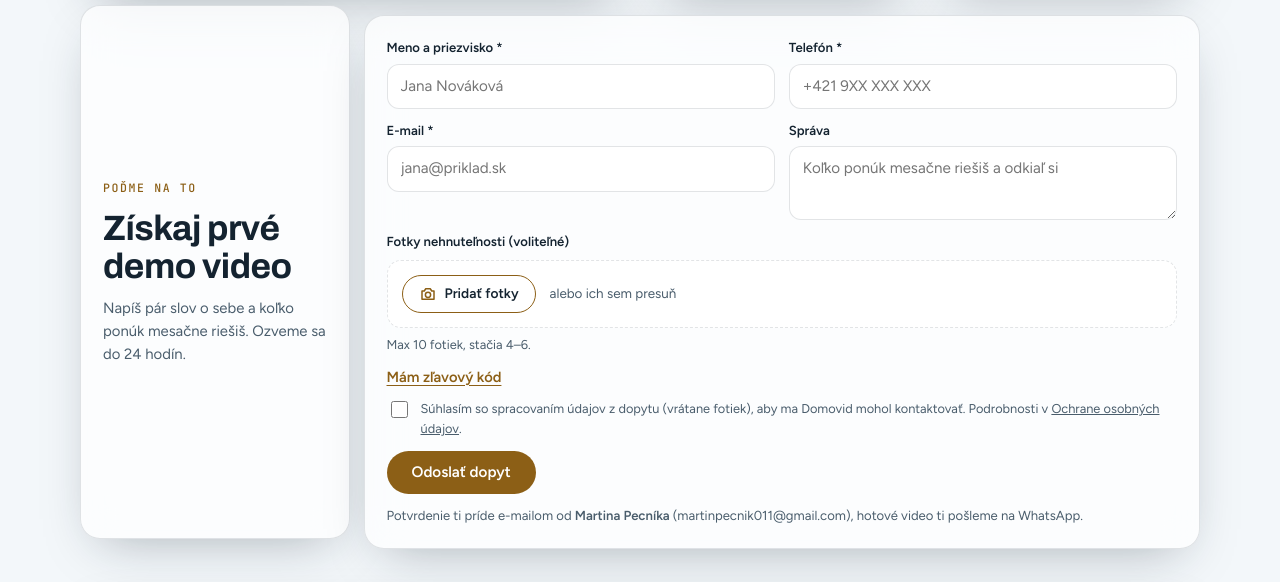
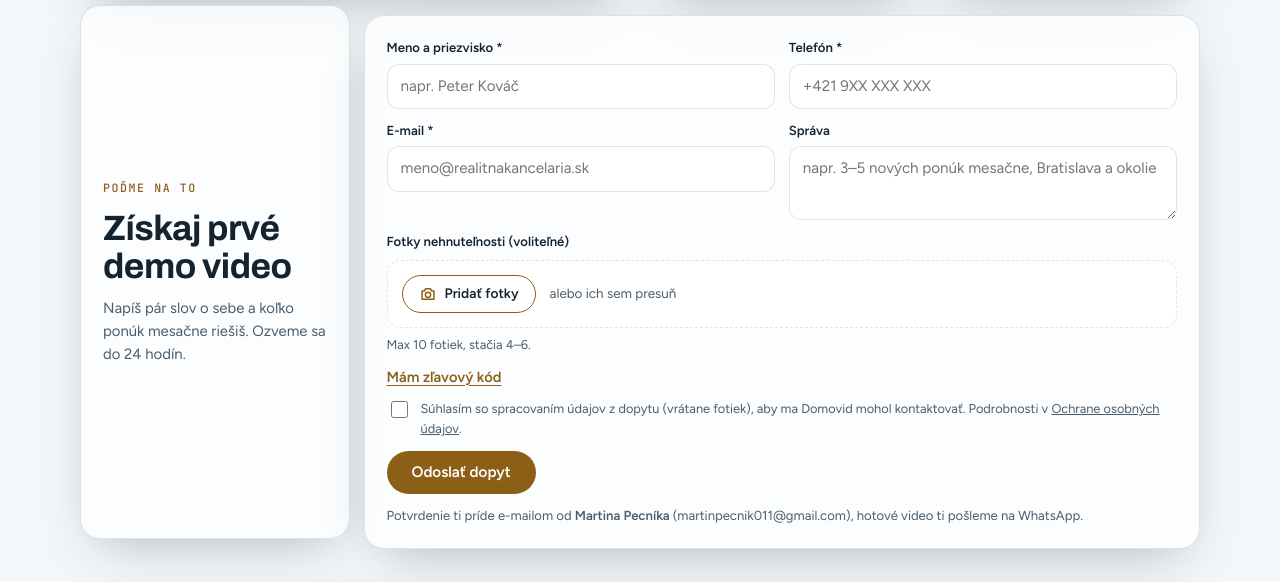
Before and after one commit to martinpecnik011/domovid-web, an Astro site: page / in a window 1280 px wide. Shown: the part 2065-2647 px from the top of the page. Built offline with nearby package versions, Linux system fonts and the light colour scheme; Astro itself is replaced by a stand-in of ours; no server answers.

Commit message:
Formulár: profesionálne vzorové texty (meno, e-mail, správa)

```diff
--- a/src/components/LeadForm.astro
+++ b/src/components/LeadForm.astro
@@ -7,7 +7,7 @@ const hasCodes = Object.keys(DISCOUNT_CODES).length > 0;
       <form class="tile lead-form span-3" id="lead-form" novalidate>
         <div class="field">
           <label for="name">Meno a priezvisko *</label>
-          <input type="text" id="name" name="name" placeholder="Jana Nováková" autocomplete="name" required aria-describedby="name-err">
+          <input type="text" id="name" name="name" placeholder="napr. Peter Kováč" autocomplete="name" required aria-describedby="name-err">
           <span class="field-err" id="name-err" hidden>Napíš svoje meno.</span>
         </div>
         <div class="field">
@@ -17,12 +17,12 @@ const hasCodes = Object.keys(DISCOUNT_CODES).length > 0;
         </div>
         <div class="field">
           <label for="email">E-mail *</label>
-          <input type="email" id="email" name="email" placeholder="jana@priklad.sk" autocomplete="email" required aria-describedby="email-err">
+          <input type="email" id="email" name="email" placeholder="meno@realitnakancelaria.sk" autocomplete="email" required aria-describedby="email-err">
           <span class="field-err" id="email-err" hidden>Zadaj platný e-mail, pošleme naň potvrdenie.</span>
         </div>
         <div class="field">
           <label for="message">Správa</label>
-          <textarea id="message" name="message" rows="2" placeholder="Koľko ponúk mesačne riešiš a odkiaľ si"></textarea>
+          <textarea id="message" name="message" rows="2" placeholder="napr. 3–5 nových ponúk mesačne, Bratislava a okolie"></textarea>
         </div>
         <div class="field full photos">
           <label for="photos" id="photos-label">Fotky nehnuteľnosti (voliteľné)</label>
```
